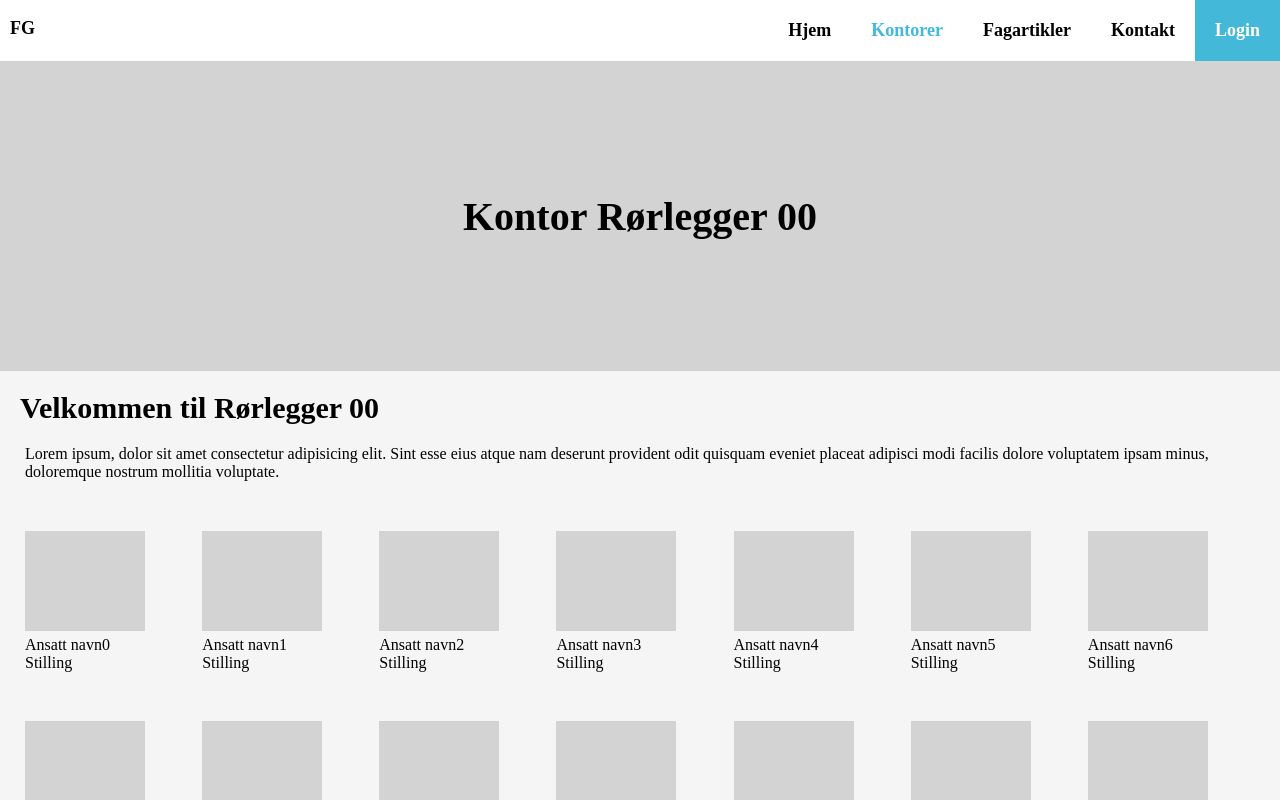
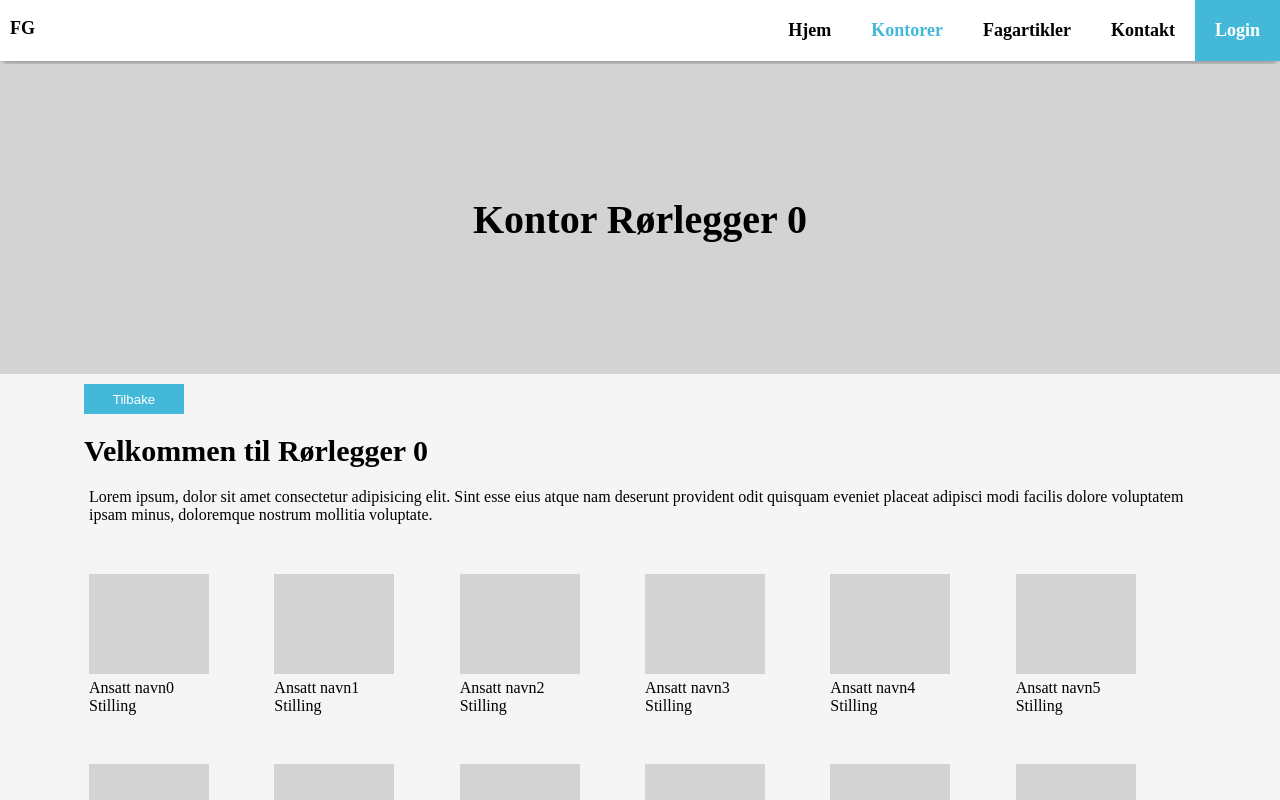
Before and after one commit to GossipDolphin/frontend-webapp-eksamen-g15, a React (Create React App) app: page /Offices in a window 1280 px wide. Both pictures are taken after a click on the element 160 px from the left and 576 px from the top of the page. Shown: the top 800 px of the page. Built offline with nearby package versions, Linux system fonts and the light colour scheme.

Commit message:
offices finished (oppgave1)

```diff
--- a/src/components/DetailedOffice.jsx
+++ b/src/components/DetailedOffice.jsx
@@ -2,13 +2,15 @@ import React from 'react';
 import {DetailedOfficeSection} from "../styles/StyledComponents";
 import Welcome from "../components/Welcome";
 import Employees from "../components/Employees"
+import Banner from "../components/Banner";
 
-const DetailedOffice = ({detailedOffice}) => {
+const DetailedOffice = ({detailedOffice, setDetailedOffice}) => {
 
     return(
         <DetailedOfficeSection>
-            <Welcome nummer={detailedOffice.nummer}></Welcome>
+            <Welcome nummer={detailedOffice.nummer} setDetailedOffice={setDetailedOffice}></Welcome>
             <Employees></Employees>
+            <Banner bannerTitle={"kontakt oss på " + detailedOffice.tlf}></Banner>
         </DetailedOfficeSection>
     )
 }
--- a/src/components/OfficesUiButtons.jsx
+++ b/src/components/OfficesUiButtons.jsx
@@ -1,7 +1,7 @@
 import React from 'react';
 import { OfficesButtonUiSection } from "../styles/StyledComponents"
 
-const OfficesUiButtons = ({ setShowListUi, setFilterValue }) => {
+const OfficesUiButtons = ({ setShowListUi, setFilterValue, filterValue }) => {
 
     const changeToCardView = () => {
         setShowListUi(false);
@@ -28,7 +28,7 @@ const OfficesUiButtons = ({ setShowListUi, setFilterValue }) => {
                 <div></div>
                 <div></div>
             </button>
-            <select onChange={toggleFilterByLocation}>
+            <select value={filterValue} onChange={toggleFilterByLocation}>
                 <option value="0">Ingen filter</option>
                 <option value="Fredrikstad">Fredrikstad</option>
                 <option value="Sarpsborg">Sarpsborg</option>
--- a/src/components/Welcome.jsx
+++ b/src/components/Welcome.jsx
@@ -1,9 +1,13 @@
 import React from 'react';
 import { WelcomeArticleStyled } from "../styles/StyledComponents"
 
-const Welcome = ({nummer}) => {
+const Welcome = ({nummer, setDetailedOffice}) => {
+    const handleClick = () => {
+        setDetailedOffice(null);
+    }
     return (
         <WelcomeArticleStyled>
+            <button onClick={handleClick}>Tilbake</button>
             <h2>Velkommen til Rørlegger {nummer}</h2>
             <p>Lorem ipsum, dolor sit amet consectetur adipisicing elit.
             Sint esse eius atque nam deserunt provident odit quisquam eveniet placeat adipisci modi facilis dolore voluptatem ipsam minus,
--- a/src/styles/StyledComponents.jsx
+++ b/src/styles/StyledComponents.jsx
@@ -3,7 +3,8 @@ import styled from 'styled-components';
 export const NavBarStyled = styled.nav`
     display: flex;
     background-color: white;
-    box-shadow: 0px 6px 6px grey;
+    box-shadow: 0px 3px 10px grey;
+    margin-bottom: 3px;
 
     ul{
         display: flex;
@@ -102,6 +103,8 @@ export const ArticlesSectionStyled = styled.section`
     }
     >*:hover{
         cursor: pointer;
+        background-color: #43b8d9;
+        color: white;
     }
     >*>*{
         margin: 0 auto;
@@ -117,6 +120,8 @@ export const ArticlesSectionStyled = styled.section`
         grid-row-end: 2;
         :hover{
             cursor: auto;
+            background-color: lightgray;
+            color: black;
         }
     };
     >:nth-child(2){
@@ -200,6 +205,10 @@ export const OfficeCardStyled = styled.article`
     >:first-child{
         font-weight: bold;
     }
+    :hover{
+        cursor: pointer;
+        background-color: lightgray;
+    }
 `;
 
 export const OfficesButtonUiSection = styled.section`
@@ -229,6 +238,12 @@ export const OfficesButtonUiSection = styled.section`
                 background-color: #43b8d9;
             }
         }
+        :hover{
+            >*{
+                background-color: #43b8d9;
+            }
+            cursor: pointer;
+        }
     }
     >:nth-child(2){
         display: grid;
@@ -249,12 +264,22 @@ export const OfficesButtonUiSection = styled.section`
                 background-color: #43b8d9;
             }
         }
+        :hover{
+            >*{
+                background-color: #43b8d9;
+            }
+            cursor: pointer;
+        }
     }
     >:last-child{
         width: 120px;
         border-style: none;
         background-color: lightgray;
+        color: black;
         font-weight: bold;
+        :hover{
+            cursor: pointer;
+        }
     }
 `;
 
@@ -268,6 +293,10 @@ export const OfficeListElementStyled = styled.article`
     display: flex;
     flex-direction: row;
     margin-left: 10px;
+    :hover{
+        cursor: pointer;
+        background-color: lightgray;
+    }
     >*{
         margin: 10px;
     }
@@ -288,11 +317,29 @@ export const WelcomeArticleStyled = styled.article`
         margin: 25px;
         margin-top: 0;
     }
+    >button{
+        width: 100px;
+        height: 30px;
+        margin-left: 20px;
+        margin-top: 10px;
+        border: none;
+        color: white;
+        background-color: #43b8d9;
+    }
+    >button:hover{
+        background-color: gray;
+        cursor: pointer;
+    }
 `;
 
 export const DetailedOfficeSection = styled.section`
     display: flex;
     flex-direction: column;
+    width: 90vw;
+    margin: 0 auto;
+    >:last-child{
+        margin-bottom: 40px;
+    }
 `;
 
 export const EmployeeGridSection = styled.section`
@@ -320,3 +367,8 @@ export const EmployeeCardStyledArticle = styled.article`
         margin-top: 5px;
     }
 `;
+
+export const ArticlesSection = styled.section`
+    display: flex;
+    flex-direction: column;
+`;
--- a/src/views/Articles.jsx
+++ b/src/views/Articles.jsx
@@ -1,8 +1,12 @@
 import React from 'react';
+import { ArticlesSection } from "../styles/StyledComponents";
+import Banner from "../components/Banner";
 
 const Articles = () => {
-    return(
-        <p>Articles</p>
+    return (
+        <ArticlesSection>
+            <Banner bannerTitle="Fagartikler"></Banner>
+        </ArticlesSection>
     )
 }
 
--- a/src/views/Offices.jsx
+++ b/src/views/Offices.jsx
@@ -28,13 +28,15 @@ const Offices = () => {
     ];
 
     const generateOffices = () => {
+        let nummer = 0;
         for (let i = 0; i < generatedOfficeList.length; i++) {
             let length = 5
             if (i === 0 || i === 2) {
                 length = 8;
             }
             for (let j = 0; j < length; j++) {
-                generatedOfficeList[i].offices.push(new Office(generatedOfficeList[i].location, i + "" + j, "69 99 00 00", generatedOfficeList[i].location + i + "" + j + "@epost.no"));
+                generatedOfficeList[i].offices.push(new Office(generatedOfficeList[i].location, nummer, "69 99 00 00", generatedOfficeList[i].location + nummer + "@epost.no"));
+                nummer++;
             }
         }
         return generatedOfficeList;
@@ -47,7 +49,7 @@ const Offices = () => {
         <OfficesSection>{detailedOffice === null ?
             <>
                 <Banner bannerTitle="Våre kontorer"></Banner>
-                <OfficesUiButtons setShowListUi={setShowListUi} setFilterValue={setFilterValue} ></OfficesUiButtons>
+                <OfficesUiButtons setShowListUi={setShowListUi} setFilterValue={setFilterValue} filterValue={filterValue}></OfficesUiButtons>
                 {filterValue.length > 1 ? officeList.filter(office => office.location === filterValue).map(office => {
                     return (
                         <OfficesCollectionSection
@@ -70,7 +72,7 @@ const Offices = () => {
             </> :
             <>
             <Banner bannerTitle={"Kontor Rørlegger " + detailedOffice.nummer}></Banner>
-            <DetailedOffice detailedOffice={detailedOffice}></DetailedOffice>
+            <DetailedOffice detailedOffice={detailedOffice} setDetailedOffice={setDetailedOffice}></DetailedOffice>
             </>}
             <Footer orgnr="007 007 007" email="lg@lgror.no" tlf="99 00 00 00"></Footer>
         </OfficesSection>
```
